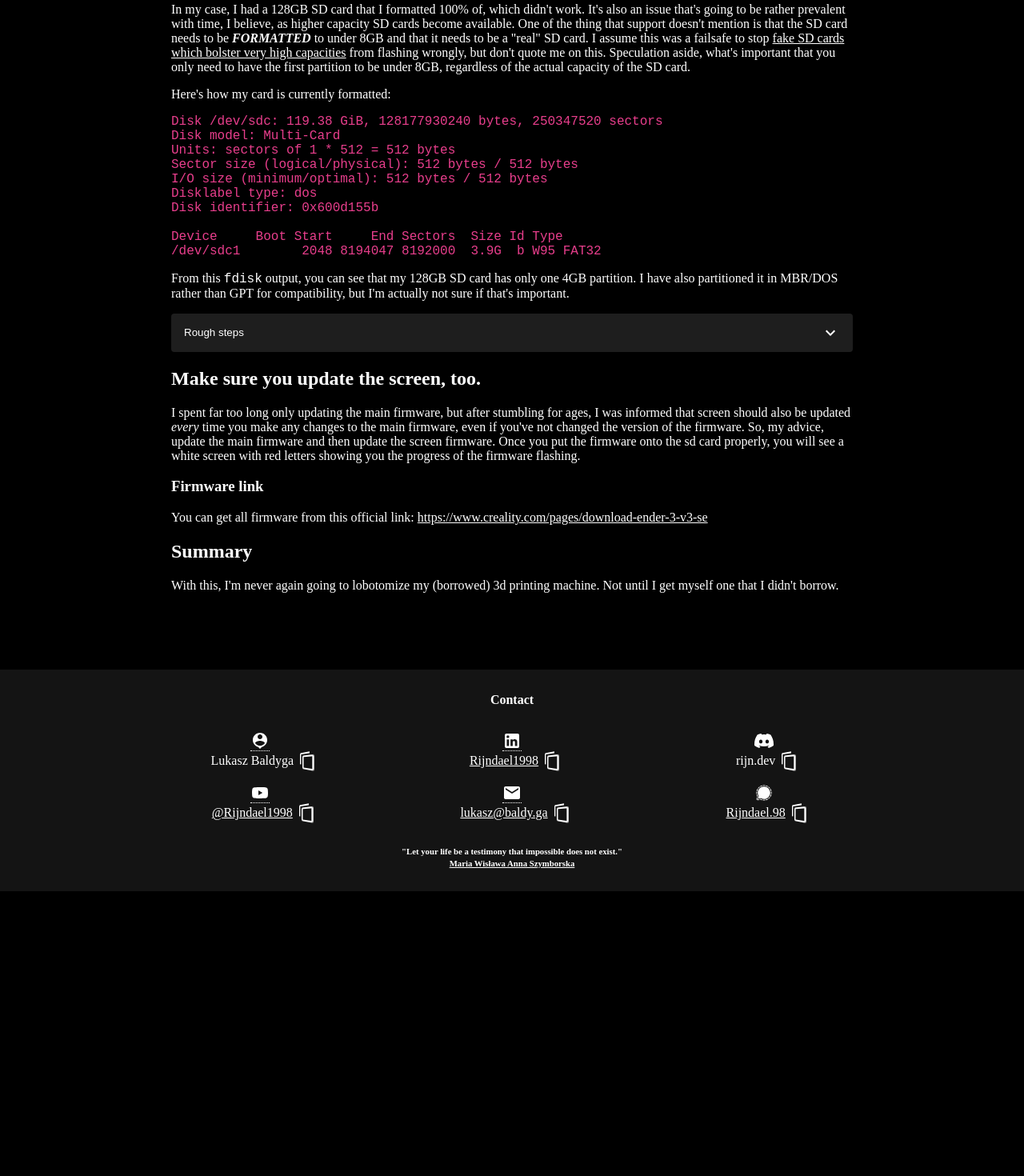
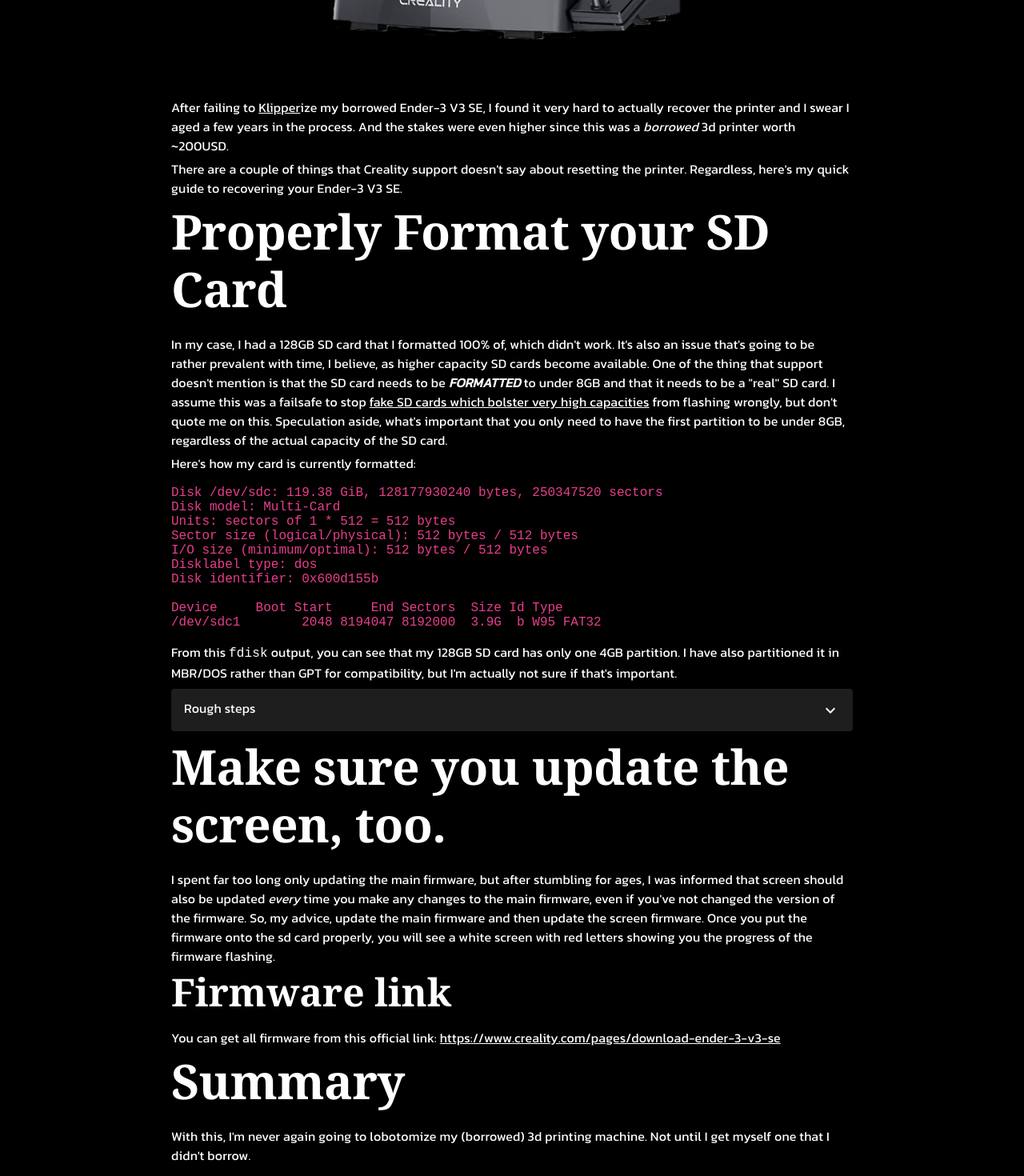
Before and after one commit to Rijndael1998/Website-Neo, a Next.js app: page /blog/3d_printer in a window 1280 px wide. Shown: the part 1200-2670 px from the top of the page at 80% size. Before the commit the page ends 2314 px from the top, so only its background shows below. Built offline with nearby package versions, Linux system fonts and the light colour scheme; a web font is replaced by a local one.

Commit message:
added some stuff

```diff
--- a/src/app/blog/3d_printer/page.mdx
+++ b/src/app/blog/3d_printer/page.mdx
@@ -6,11 +6,11 @@ import Lazy from "@/components/lazy/_lazy";
 import { generateCustomMetadata } from "@/content/Metadata";
 
 import logo from "./opengraph-image.png";
-import s1 from "./images//s1.png";
-import s2 from "./images//s2.png";
-import s3 from "./images//s3.png";
-import s4 from "./images//s4.png";
-import s5 from "./images//s5.png";
+import s1 from "./images/s1.png";
+import s2 from "./images/s2.png";
+import s3 from "./images/s3.png";
+import s4 from "./images/s4.png";
+import s5 from "./images/s5.png";
 
 export const title = "Recover your Creality Ender-3 V3 SE";
 
@@ -18,9 +18,6 @@ export const metadata = {
     title,
     description: "There are a couple of things that Creality support doesn't say about resetting the printer. Here's my quick guide to recovering your Ender-3 V3 SE.",
 };
-
-<DarkModeFix>
-<Container maxWidth="md">
 
 # {metadata.title}
 
@@ -53,15 +50,15 @@ Device     Boot Start     End Sectors  Size Id Type
 
 From this `fdisk` output, you can see that my 128GB SD card has only one 4GB partition. I have also partitioned it in MBR/DOS rather than GPT for compatibility, but I'm actually not sure if that's important.
 
-<div>
-    <Accordion>
+<Container disableGutters sx={{margin: "1ex 0"}}>
+    <Accordion >
         <AccordionSummary
             expandIcon={<ExpandMoreIcon />}
         >
-            {"Rough steps"}
+            Rough steps
         </AccordionSummary>
         <AccordionDetails>
-            <div>
+            <Container>
                 Reformat your SD card to MBR/DOS
                 <LazyLocalImage src={s1} />
 
@@ -74,10 +71,10 @@ From this `fdisk` output, you can see that my 128GB SD card has only one 4GB par
                 Now, you've successfully formatted your SD card to "spec".
 
                 <LazyLocalImage src={s5} />
-            </div>
+            </Container>
         </AccordionDetails>
     </Accordion>
-</div>
+</Container>
 
 ## Make sure you update the screen, too.
 I spent far too long only updating the main firmware, but after stumbling for ages, I was informed that screen should also be updated *every* time you make any changes to the main firmware, even if you've not changed the version of the firmware. So, my advice, update the main firmware and then update the screen firmware. Once you put the firmware onto the sd card properly, you will see a white screen with red letters showing you the progress of the firmware flashing.
@@ -89,6 +86,3 @@ You can get all firmware from this official link: https://www.creality.com/pages
 ## Summary
 
 With this, I'm never again going to lobotomize my (borrowed) 3d printing machine. Not until I get myself one that I didn't borrow.
-
-</Container>
-</DarkModeFix>
--- a/src/mdx-components.tsx
+++ b/src/mdx-components.tsx
@@ -1,11 +1,26 @@
+import { Box, Container, Stack, Typography as T } from '@mui/material';
 import type { MDXComponents } from 'mdx/types';
-
-export function code({children, styles}: {children: any, styles: any}) {
-  return <>CODE</>
-}
+import DarkModeFix from './components/muiWrappers/darkModeFix/_darkModeFix';
 
 export function useMDXComponents(components: MDXComponents): MDXComponents {
   return {
     ...components,
+
+    h1: ({ children }) => <T variant='h1' gutterBottom>{children}</T>,
+    h2: ({ children }) => <T variant='h2' gutterBottom>{children}</T>,
+    h3: ({ children }) => <T variant='h3' gutterBottom>{children}</T>,
+    h4: ({ children }) => <T variant='h4' gutterBottom>{children}</T>,
+    h5: ({ children }) => <T variant='h5' gutterBottom>{children}</T>,
+    h6: ({ children }) => <T variant='h6' gutterBottom>{children}</T>,
+    p: ({ children }) => <T variant='body1' gutterBottom>{children}</T>,
+    wrapper: ({ children }) => (
+      <>
+        <DarkModeFix>
+          <Container maxWidth="md">
+            {children}
+          </Container>
+        </DarkModeFix>
+      </>
+    ),
   }
 }
```
